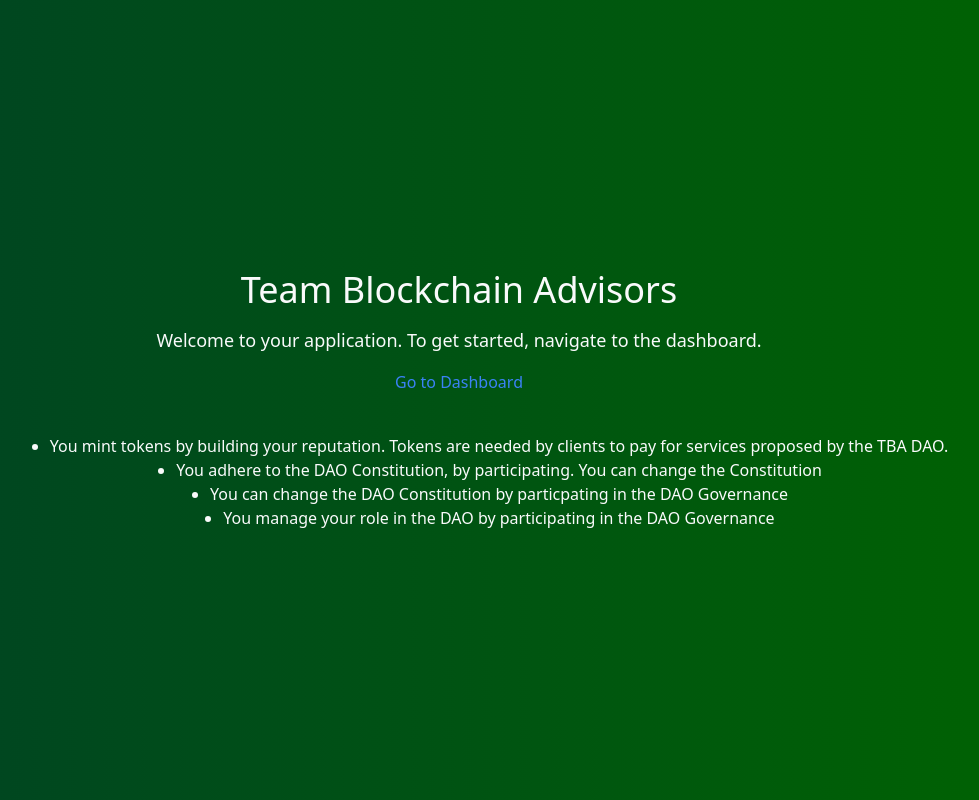
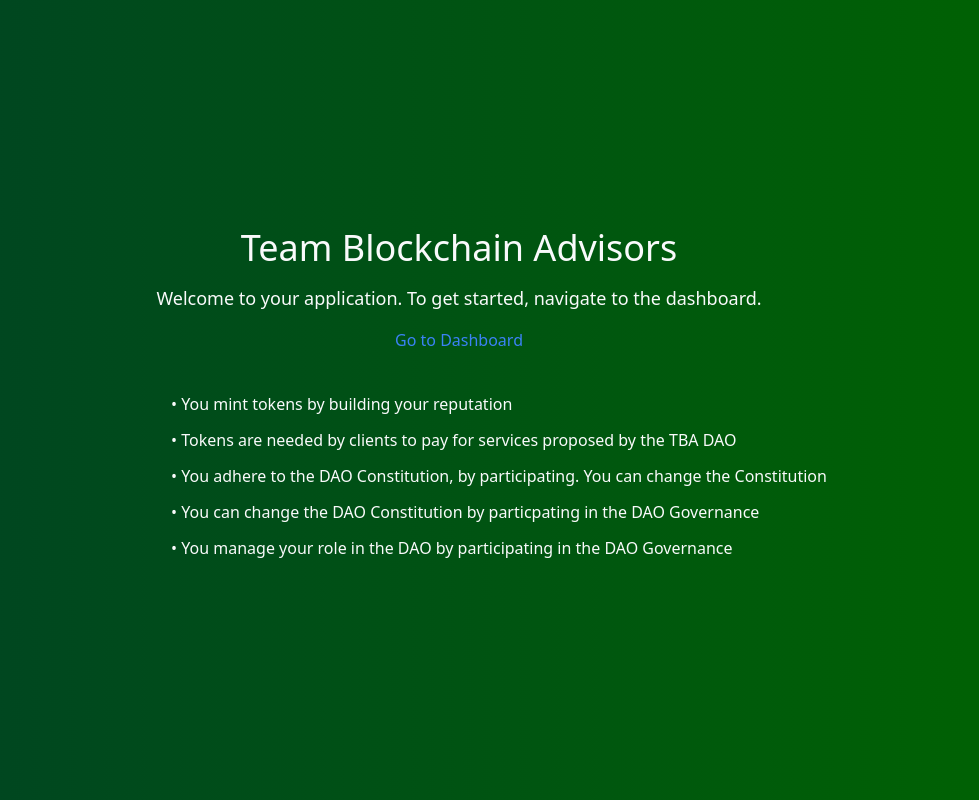
Before and after one commit to wstalmans1/dapp-dashboard-2, a React (Vite) app: page /#/ in a window 1280 px wide. Shown: the whole page, without its empty margins (181-1160 px from the left). Built offline with nearby package versions, Linux system fonts and the light colour scheme.

Commit message:
centering on homepage

```diff
--- a/package.json
+++ b/package.json
@@ -11,6 +11,7 @@
   },
   "dependencies": {
     "@heroicons/react": "^2.1.3",
+    "@tailwindcss/typography": "^0.5.13",
     "clsx": "^2.1.1",
     "react": "^18.2.0",
     "react-dom": "^18.2.0",
--- a/src/components/HomePage.tsx
+++ b/src/components/HomePage.tsx
@@ -3,16 +3,17 @@ import '../styles/main.css';
 
 export default function HomePage() {
     return (
-      <div className="min-h-screen flex flex-col items-center justify-center p-5 bg-gradient-to-british-racing-green text-gray-50 text-center">
+      <div className="min-h-screen flex flex-col justify-center p-5 bg-gradient-to-british-racing-green text-gray-50 items-center">
         <h1 className="text-4xl mb-4">Team Blockchain Advisors</h1>
-        <p className="text-lg mb-4 text-center">Welcome to your application. To get started, navigate to the dashboard.</p>
+        <p className="text-lg mb-4">Welcome to your application. To get started, navigate to the dashboard.</p>
         <Link to="/dashboard" className="text-blue-500 hover:underline">Go to Dashboard</Link>
-        <ul className="flex flex-col list-disc mt-10 ml-20 items-center">
-          <li>You mint tokens by building your reputation. Tokens are needed by clients to pay for services proposed by the TBA DAO.</li>
-          <li>You adhere to the DAO Constitution, by participating. You can change the Constitution</li>
-          <li>You can change the DAO Constitution by particpating in the DAO Governance</li>
-          <li>You manage your role in the DAO by participating in the DAO Governance</li>
-        </ul>
+        <div className="flex flex-col list-disc mt-10 ml-20">
+          <p style={{ paddingLeft: '1em', textIndent: '-1em' }} className="pb-3">• You mint tokens by building your reputation</p>
+          <p style={{ paddingLeft: '1em', textIndent: '-1em' }} className="pb-3">• Tokens are needed by clients to pay for services proposed by the TBA DAO</p>
+          <p style={{ paddingLeft: '1em', textIndent: '-1em' }} className="pb-3">• You adhere to the DAO Constitution, by participating. You can change the Constitution</p>
+          <p style={{ paddingLeft: '1em', textIndent: '-1em' }} className="pb-3">• You can change the DAO Constitution by particpating in the DAO Governance</p>
+          <p style={{ paddingLeft: '1em', textIndent: '-1em' }} className="pb-3">• You manage your role in the DAO by participating in the DAO Governance</p>
+        </div>
     </div>
     );
   }
--- a/tailwind.config.js
+++ b/tailwind.config.js
@@ -6,6 +6,7 @@ export default {
   ],
   theme: {
     extend: {
+      content: ['before'],
       colors: {
         'darkerbritish-racing-green': '#002814',
         'british-racing-green': '#004225', // Adding British racing green color
@@ -22,5 +23,8 @@ export default {
       },
     },
   },
-  plugins: [],
+  plugins: [
+    require('@tailwindcss/typography'),
+    // ...
+  ],
 }
```
Also changed, not shown: 1 other file (tests, documents, lock files or other folders).
